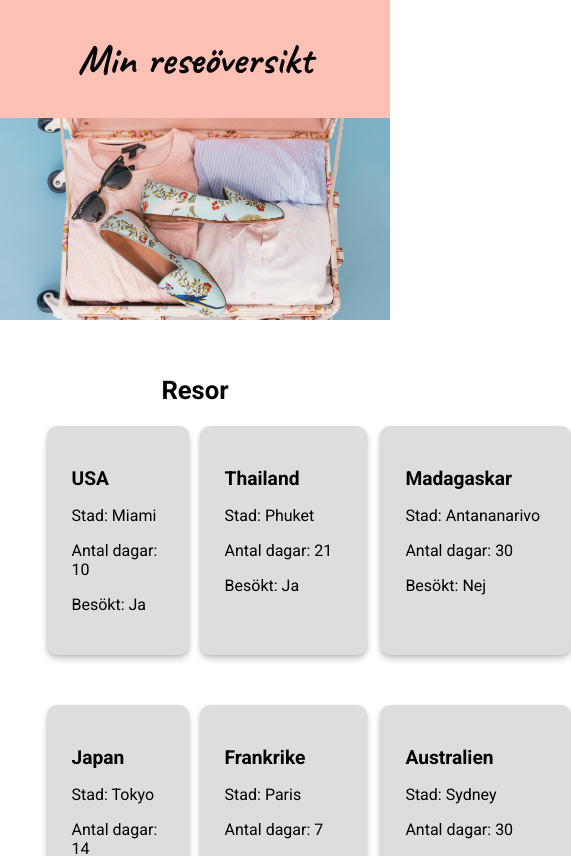
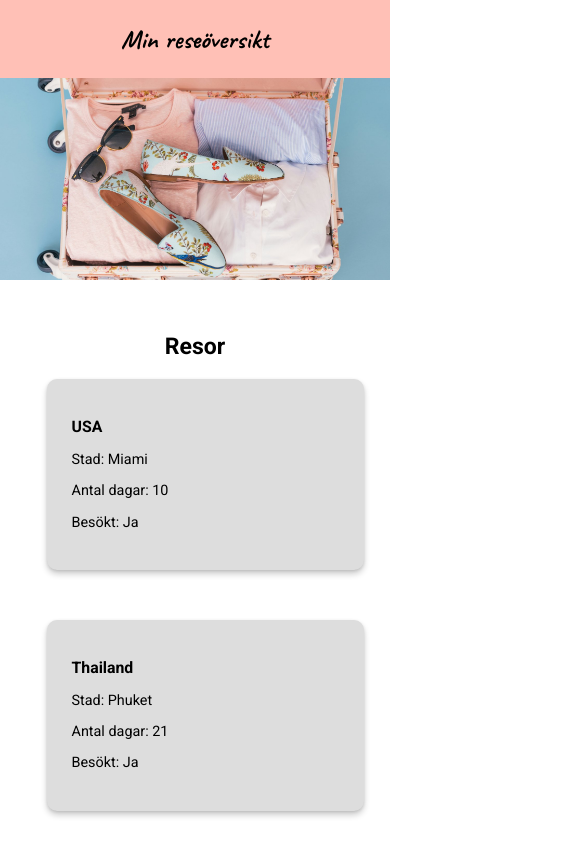
Before and after one commit to julieandersson/moment1-dt210g, a React (Vite) app: page / in a window 390 px wide. Shown: the top 856 px of the page, 571 px wide, since content can reach past the window. Built offline with nearby package versions, Linux system fonts and the light colour scheme.

Commit message:
media queries för resekorten, tar bort inlinestyling på stad i TripCard, sätter en klass på h2 för country, skapar css-fil och minskar storlek vid tablet, media queries för h1 i header också

```diff
--- a/src/App.css
+++ b/src/App.css
@@ -4,6 +4,7 @@ body {
     margin: 0;
     padding: 0;
     font-family: "Roboto", serif;
+    font-size: 1em;
 }
 
 .trip-card-container {
@@ -21,3 +22,24 @@ section {
 main {
     padding: 30px;
 }
+
+/* Tablet */
+
+@media (max-width: 899px) {
+
+    body {
+      font-size: 0.9em;
+    }
+
+    .trip-card-container {
+      grid-template-columns: repeat(2, 1fr);
+    }
+}
+
+/* Mobile */
+
+@media (max-width: 599px) {
+    .trip-card-container {
+      grid-template-columns: 1fr;
+    }
+}
--- a/src/components/TripCard.tsx
+++ b/src/components/TripCard.tsx
@@ -1,3 +1,5 @@
+import '../css/TripCard.css';
+
 interface TripCardsProps {
     country: string,
     city: string,
@@ -8,8 +10,8 @@ interface TripCardsProps {
 function TripCard({country, city, days, visited}: TripCardsProps) {
   return (
     <section style={{backgroundColor: "#dddddd", padding: "25px", borderRadius: "10px", boxShadow: "0 4px 6px rgba(0, 0, 0, 0.2), 0 1px 3px rgba(0, 0, 0, 0.1)" }}>
-    <h2 style={{fontSize: "1.2em"}}>{country}</h2>
-    <p style={{fontSize: "1em"}}>Stad: {city}</p>
+    <h2 style={{fontSize: "1.2em"}} className="trip-card-title">{country}</h2>
+    <p>Stad: {city}</p>
     <p>Antal dagar: {days}</p>
     <p>Besökt: {visited ? "Ja" : "Nej"}</p>
   </section>
--- a/src/css/Header.css
+++ b/src/css/Header.css
@@ -6,3 +6,19 @@ header {
     margin: 0;
     padding: 5px;
 }
+
+/* Tablet */
+
+@media (max-width: 899px) {
+    header h1 {
+      font-size: 1.6em;
+    }
+}
+
+/* Mobile */
+
+@media (max-width: 599px) {
+    header h1 {
+        font-size: 1.4em;
+      }
+}
--- /dev/null
+++ b/src/css/TripCard.css
@@ -0,0 +1,7 @@
+/* Tablet */
+
+@media (max-width: 899px) {
+    .trip-card-title {
+        font-size: 1.1em !important;
+    }
+}
```
